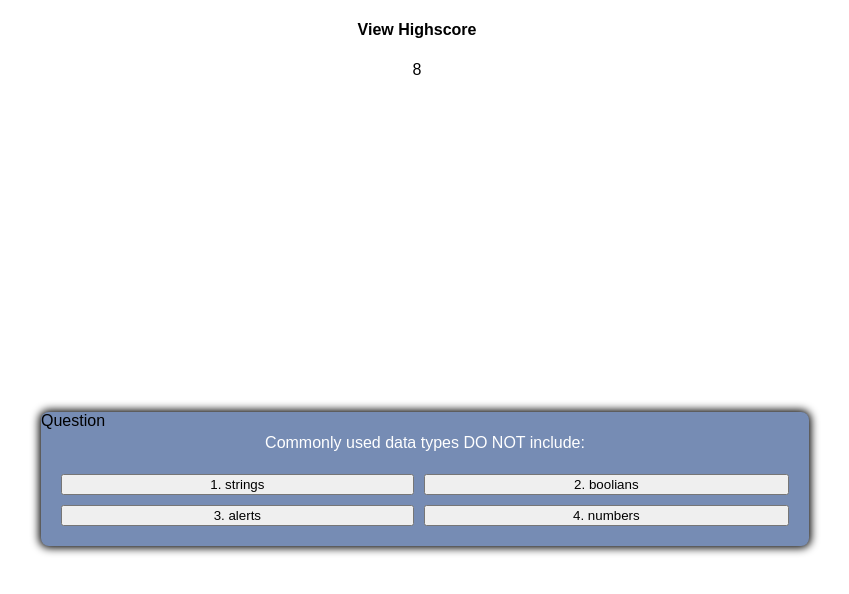
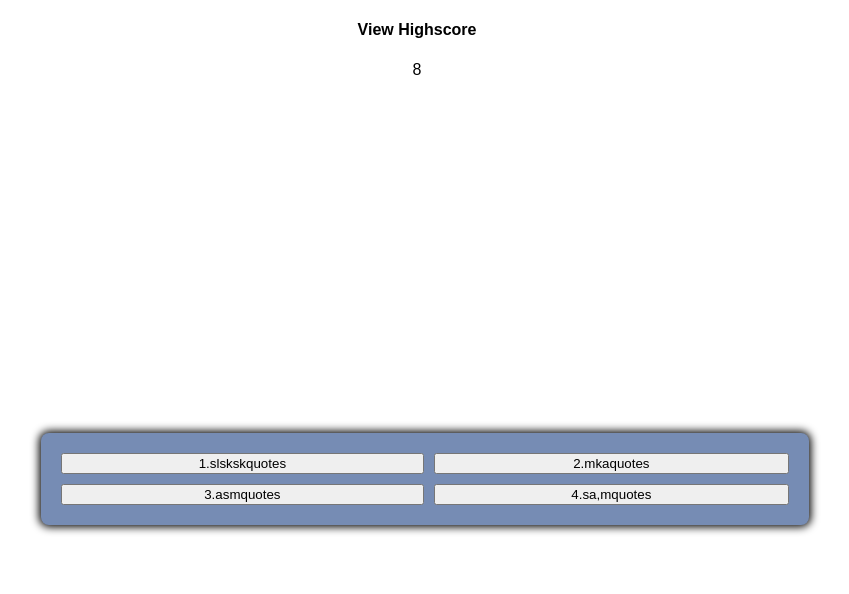
Before and after one commit to will198735/super-timed-quiz, a plain HTML site: page index.html in a window 1280 px wide. Both pictures are taken after a click on the button "Start". Shown: the whole page, without its empty margins (223-1072 px from the left). Drawn offline with Linux system fonts and the light colour scheme.

Commit message:
modified html and javascript

```diff
--- a/assets/script.js
+++ b/assets/script.js
@@ -1,3 +1,4 @@
+var questionEl = document.getElementById('question');
 var timerEl = document.getElementById('timer');
 var timeleft = 10;
 var welcomeDiv = document.getElementById('welcome')
@@ -5,19 +6,47 @@ var startButton = document.getElementById('start-btn')
 var questionContainerElement = document.getElementById('question-container')
 var anwersButton = document.getElementById('answer-buttons')
 var nextClear = document.getElementById('next-clear')
-// anwersButton.addEventListener("click",)
+// trying another way
+
+var choiceOneEL = document.getElementById('btn-1');
+var choiceTwoEL = document.getElementById('btn-2');
+var choiceTreeEL = document.getElementById('btn-3');
+var choiceFourEL = document.getElementById('btn-4');
+ var questionIndex = 0;
+
+ choiceOneEL.addEventListener('click', selectAnswer);
+ choiceTwoEL.addEventListener('click', selectAnswer);
+ choiceTreeEL.addEventListener('click', selectAnswer);
+ choiceFourEL.addEventListener('click', selectAnswer);
+
 startButton.addEventListener('click', startGame)
 
-// // var question = [ {
-// //     text: "question mark",
-// //     choice1: "1.quotes",
-// //     choice2: "2.quotes",
-// //     choice3: "3.quotes",
-// //     choice4: "4.quotes"
 
-// // }
+// question sections
 
-// ]
+var question = [ {
+    question: "Commonly used data types DO NOT include:",
+    answers: [
+         "1.quotes",
+         "2.quotes",
+         "3.quotes",
+         "4.quotes"
+   ]
+
+ },
+ {
+
+        question: "skkslCommonly used data types DO NOT include:",
+        answers: [
+             "1.slskskquotes",
+             "2.mkaquotes",
+             "3.asmquotes",
+             "4.sa,mquotes",
+        ]
+
+ }
+
+]
 
 //  button function
 function startGame() {
@@ -27,11 +56,12 @@ function startGame() {
     nextClear.classList.add('hide')
 
     questionContainerElement.classList.remove('hide')
+    setNextQuestion()
 
     setTime();
 
 }
-
+// timer section
 
 function setCounterText() {
     timerEl.textContent = timeleft
@@ -51,9 +81,15 @@ clearInterval(timerInterval);
 
 
 function setNextQuestion() {
-
+    questionIndex++
+    questionEl.textContent = question[questionIndex].text;
+    choiceOneEL.textContent = question[questionIndex].answers[0];
+    choiceTwoEL.textContent = question[questionIndex].answers[1];
+    choiceTreeEL.textContent = question[questionIndex].answers[2];
+    choiceFourEL.textContent = question[questionIndex].answers[3];
 }
 function selectAnswer() {
+    console.log(selectAnswer)
 
 }
 setCounterText();
--- a/index.html
+++ b/index.html
@@ -17,13 +17,12 @@
 <main>
     <div class="container ">
         <div id="question-container" class="hide">
-            <div id="question">Question</div>
-            <p>Commonly used data types DO NOT include:</p>
+            <div id="question"></div>
             <div id="answer-bottons" class="btn-grid">
-                <button class="btn">1. strings</button>
-                <button class="btn">2. boolians</button>
-                <button class="btn">3. alerts</button>
-                <button class="btn">4. numbers</button>
+                <button class="btn" id="btn-1">1. answers</button>
+                <button class="btn" id="btn-2">2. answers</button>
+                <button class="btn" id="btn-3">3. answers</button>
+                <button class="btn" id="btn-4">4. answers</button>
 
             </div>
 
```
